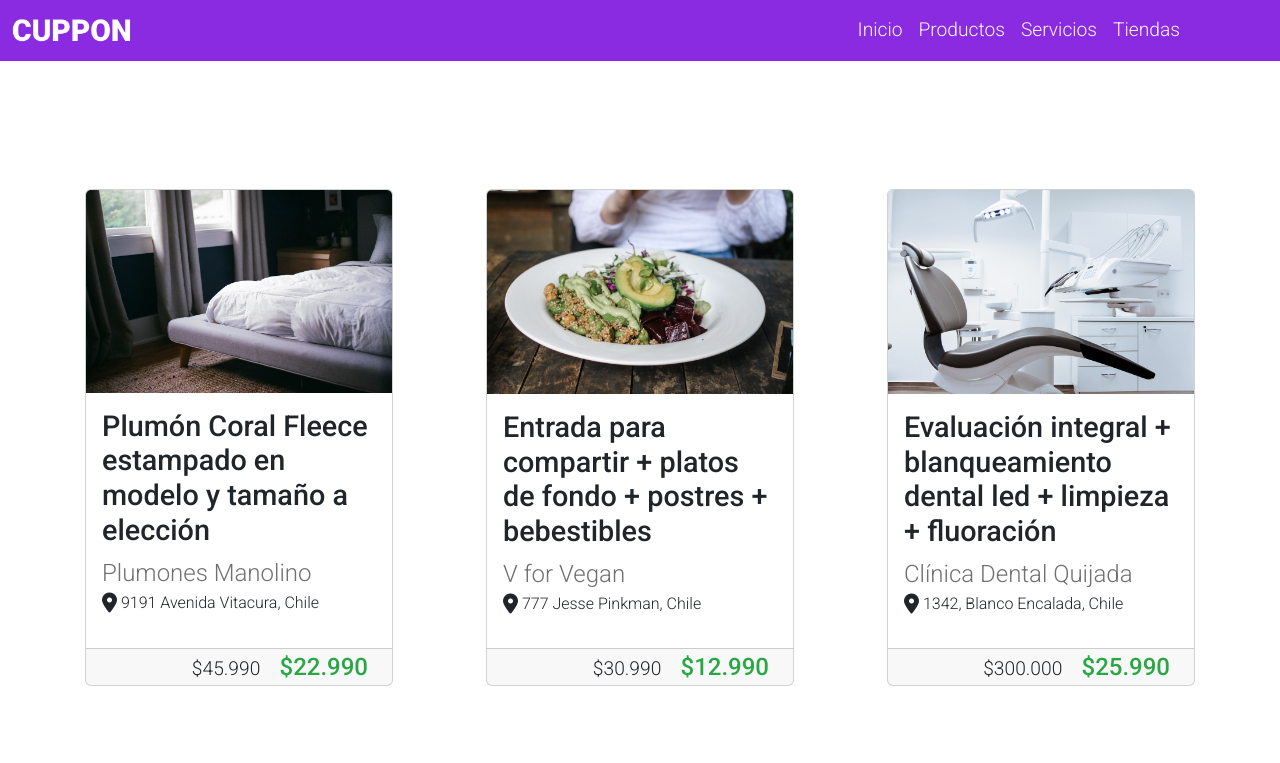
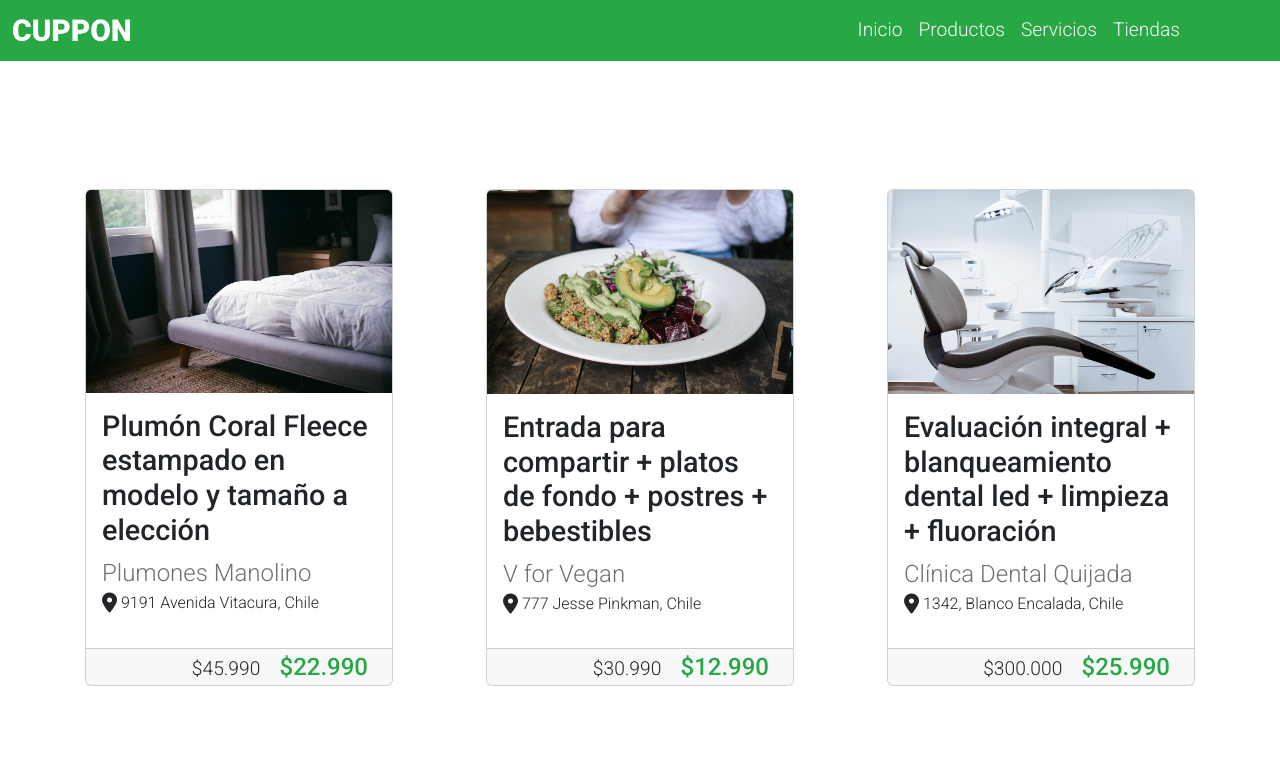
Before and after one commit to constanzaocaresc/cupon-repositorio, a plain HTML site: page index.html in a window 1280 px wide. Shown: the top 763 px of the page. Drawn offline with nearby package versions, Linux system fonts and the light colour scheme.

Commit message:
Correcion de color

```diff
--- a/assets/css/mobile.css
+++ b/assets/css/mobile.css
@@ -3,7 +3,7 @@ body{
     font-weight: 300;
 }
 .navbar{
-    background-color: blueviolet;
+    background-color: #28A745;
 }
 .navbar-brand{
     height: 45px;
```
